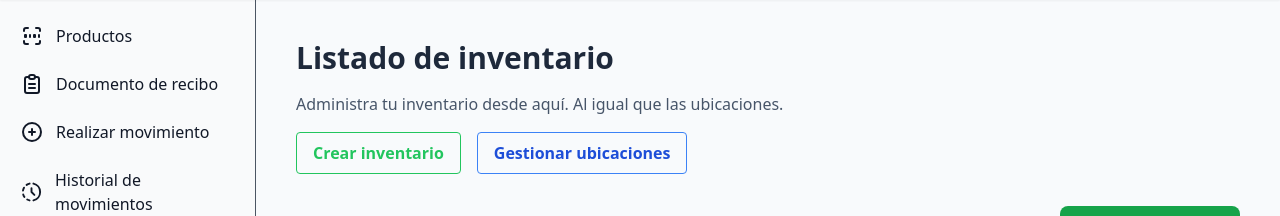
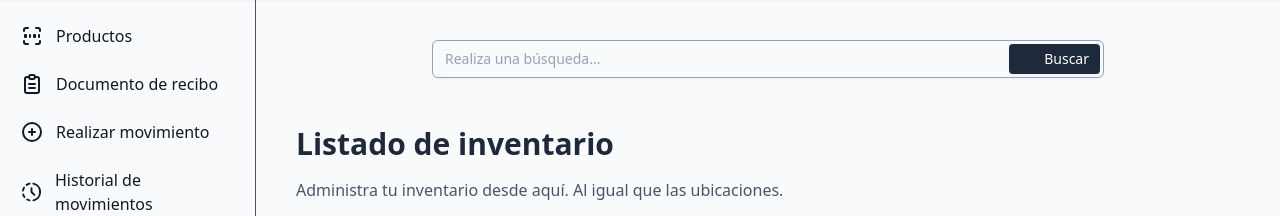
Before and after one commit to juansalgado12/wms, a Flask app: template wmsr/templates/inventario/listainventario.html in a window 1280 px wide. Shown: the part 80-296 px from the top of the page. Run offline with Flask 3, Linux system fonts and the light colour scheme; the template is opened without the code that fills it, so the values that code supplies are empty; some libraries are stand-ins or nearby versions.

Commit message:
Añadida la funcionalidad de búsqueda en la lista de inventario, permitiendo filtrar por nombre de producto, código de producto, código de ubicación o nombre de categoría.

```diff
--- a/wmsr/templates/inventario/listainventario.html
+++ b/wmsr/templates/inventario/listainventario.html
@@ -3,6 +3,29 @@
 {% block title %}Inventario - Warehouse Management System{% endblock %}
 {% block content %}
 <div class="container w-full h-screen bg-cover size-full px-4 py-6">
+  <div class="w-full flex justify-center mb-4">
+
+    <div class="w-full max-w-md sm:max-w-lg md:max-w-xl lg:max-w-2xl min-w-[200px] mb-8">
+      <form method="get" action="{{ url_for('inventario.lista_inventario') }}">
+        <div class="relative">
+          <input name="q" value="{{ q or '' }}"
+            class="w-full bg-transparent placeholder:text-slate-400 text-slate-300 text-sm border border-slate-400 rounded-md pl-3 pr-28 py-2 transition duration-300 ease focus:outline-none focus:border-slate-400 hover:border-slate-300 shadow-sm focus:shadow"
+            placeholder="Realiza una búsqueda..." type="text"
+          />
+          <button
+            class="absolute top-1 right-1 flex items-center rounded bg-slate-800 py-1 px-2.5 border border-transparent text-center text-sm text-white transition-all shadow-sm hover:shadow focus:bg-slate-700 focus:shadow-none active:bg-slate-700 hover:bg-slate-700 active:shadow-none disabled:pointer-events-none disabled:opacity-50 disabled:shadow-none"
+            type="submit"
+          >
+            <svg xmlns="http://www.w3.org/2000/svg" viewBox="0 0 24 24" fill="currentColor" class="w-4 h-4 mr-2"></svg>
+              <path fill-rule="evenodd" d="M10.5 3.75a6.75 6.75 0 1 0 0 13.5 6.75 6.75 0 0 0 0-13.5ZM2.25 10.5a8.25 8.25 0 1 1 14.59 5.28l4.69 4.69a.75.75 0 1 1-1.06 1.06l-4.69-4.69A8.25 8.25 0 0 1 2.25 10.5Z" clip-rule="evenodd" />
+            </svg>
+            Buscar
+          </button>
+        </div>
+      </form>
+    </div>
+  </div>
+
   <div class="mb-4">
     <h1 class="text-3xl font-bold text-slate-800 mb-4 dark:text-white">Listado de inventario</h1>
     <p class="text-slate-600 dark:text-gray-300">Administra tu inventario desde aquí. Al igual que las ubicaciones.</p>
@@ -18,6 +41,7 @@
         id="dropdownButton">Gestionar ubicaciones</a>
     </div>
   </div> <!-- Cerrado: contenedor de botones -->
+
 
   <div class="flex justify-end mb-4">
   <a href="{{ url_for('inventario.exportar_inventario_excel') }}"
```
Also changed, not shown: wmsr/inventario.py (+25 -2 lines).
